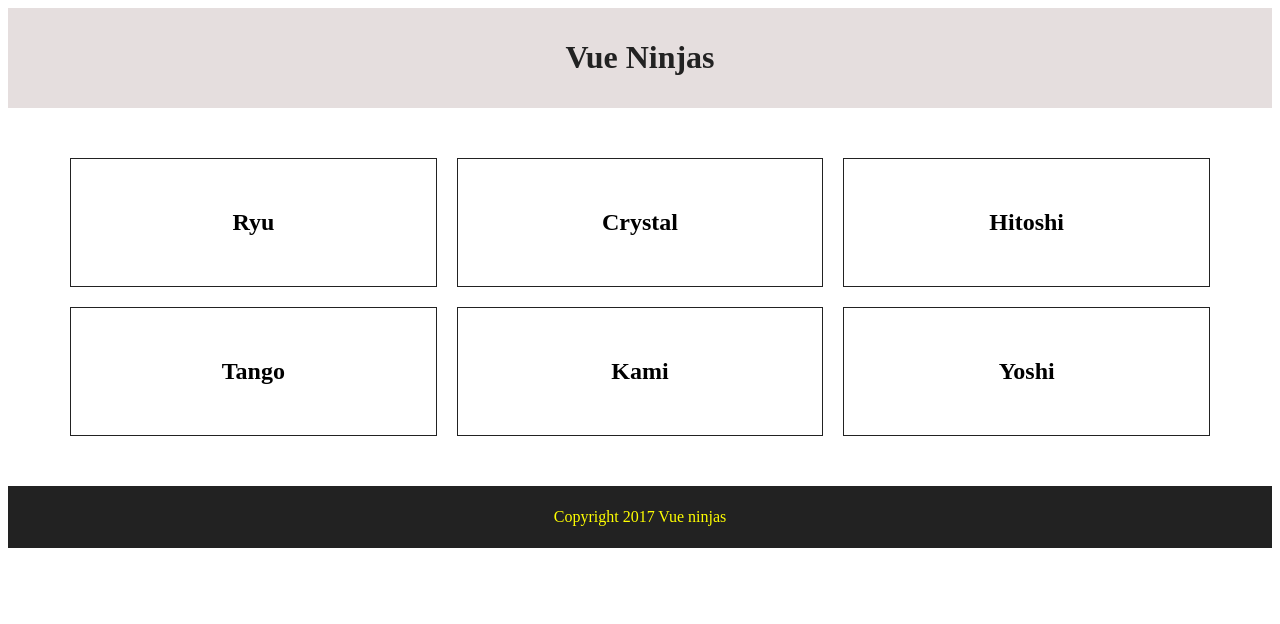
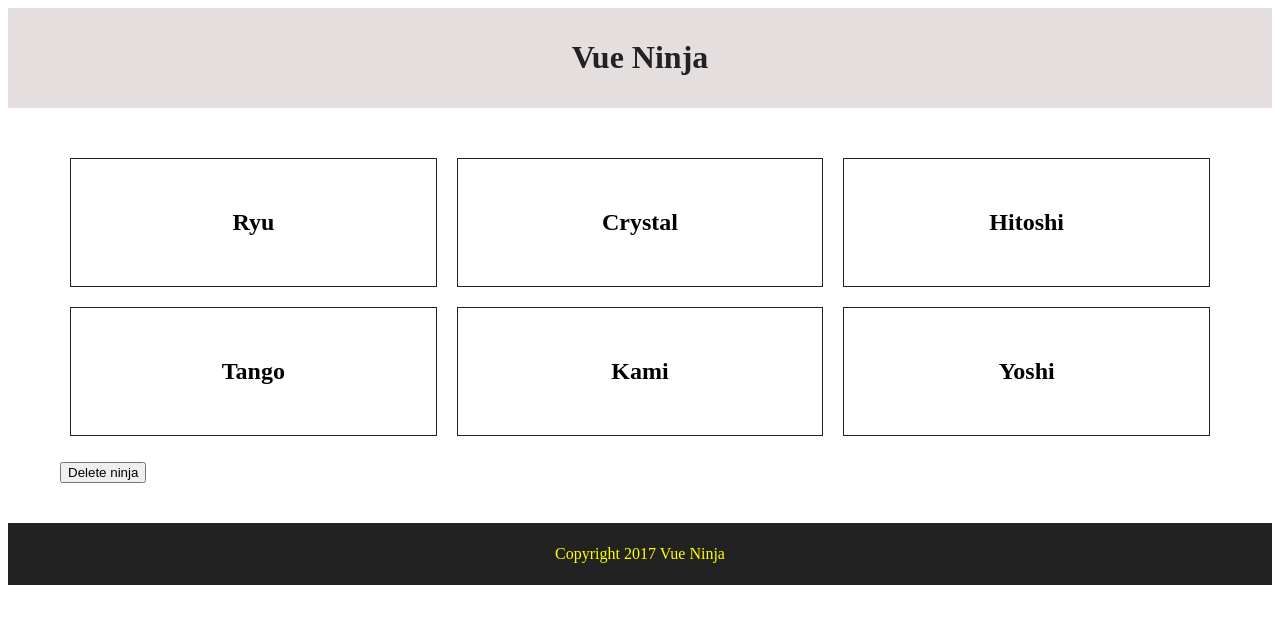
Before and after one commit to boyet007/vue-basic, a Vue app in the folder framework/: page / in a window 1280 px wide. Shown: the top 624 px of the page. Built offline with nearby package versions, Linux system fonts and the light colour scheme.

Commit message:
tutorial 23 - primitive vs references types

```diff
--- a/framework/src/App.vue
+++ b/framework/src/App.vue
@@ -1,8 +1,8 @@
 <template>
     <div>
-        <app-header></app-header>
+        <app-header v-bind:title="title"></app-header>
         <app-ninjas v-bind:ninjas="ninjas"></app-ninjas>
-        <app-footer></app-footer>
+        <app-footer v-bind:title="title"></app-footer>
     </div>
 </template>
 
@@ -25,7 +25,8 @@
         { name: "Tango", speciality: "Conditionals", show: false },
         { name: "Kami", speciality: "Webpack", show: false },
         { name: "Yoshi", speciality: "Data Diggin", show: false }
-      ]
+      ],
+      title: 'Vue Ninja'
     };
   }
 };
--- a/framework/src/components/Footer.vue
+++ b/framework/src/components/Footer.vue
@@ -1,15 +1,20 @@
 <template>
  <footer>
-     <p>{{ copyright }}</p>
+     <p>{{ copyright }} {{title}}</p>
 </footer>
 </template>
 
 
 <script>
 export default {
+    props: {
+        title: {
+            type:String
+        }
+    },
   data() {
     return {
-      copyright: "Copyright 2017 Vue ninjas"
+      copyright: "Copyright 2017 "
     };
   }
 };
--- a/framework/src/components/Header.vue
+++ b/framework/src/components/Header.vue
@@ -1,15 +1,25 @@
 <template>
     <header>
-        <h1>{{ title }}</h1>
+        <h1 v-on:click="changeTitle">{{ title }}</h1>
     </header>
 
 </template>
 
 <script>
 export default {
+    props: {
+        title: {
+            type:String
+        }
+    },
     data() {
         return {
             title: 'Vue Ninjas'
+        }
+    },
+    methods: {
+        changeTitle: function() {
+            this.title = "Vue Wizard"
         }
     }
 }
--- a/framework/src/components/Ninjas.vue
+++ b/framework/src/components/Ninjas.vue
@@ -6,6 +6,7 @@
                 <h3 v-show="ninja.show">{{ ninja.speciality }}</h3>
             </li>
         </ul>
+        <button v-on:click="deleteNinja">Delete ninja</button>
     </div>
 </template>
 
@@ -14,39 +15,37 @@
   // props: ['ninjas'],
   props: {
     ninjas: {
-            type:Array,
+      type: Array,
       required: true
     }
   },
   data() {
-        return {
-
-        }
+    return {};
   },
   methods: {
-        test: function() {
-            this.ninjas
+    deleteNinja: function() {
+        this.ninjas.pop();
     }
   }
-}
+};
 </script>
 
 
 <style scoped>
-    #ninjas{
+#ninjas {
   width: 100%;
   max-width: 1200px;
   margin: 40px auto;
   padding: 0 20px;
   box-sizing: border-box;
 }
-ul{
+ul {
   display: flex;
   flex-wrap: wrap;
   list-style-type: none;
   padding: 0;
 }
-li{
+li {
   flex-grow: 1;
   flex-basis: 300px;
   text-align: center;
```
Lines whose indentation alone changed are shown as unchanged.
